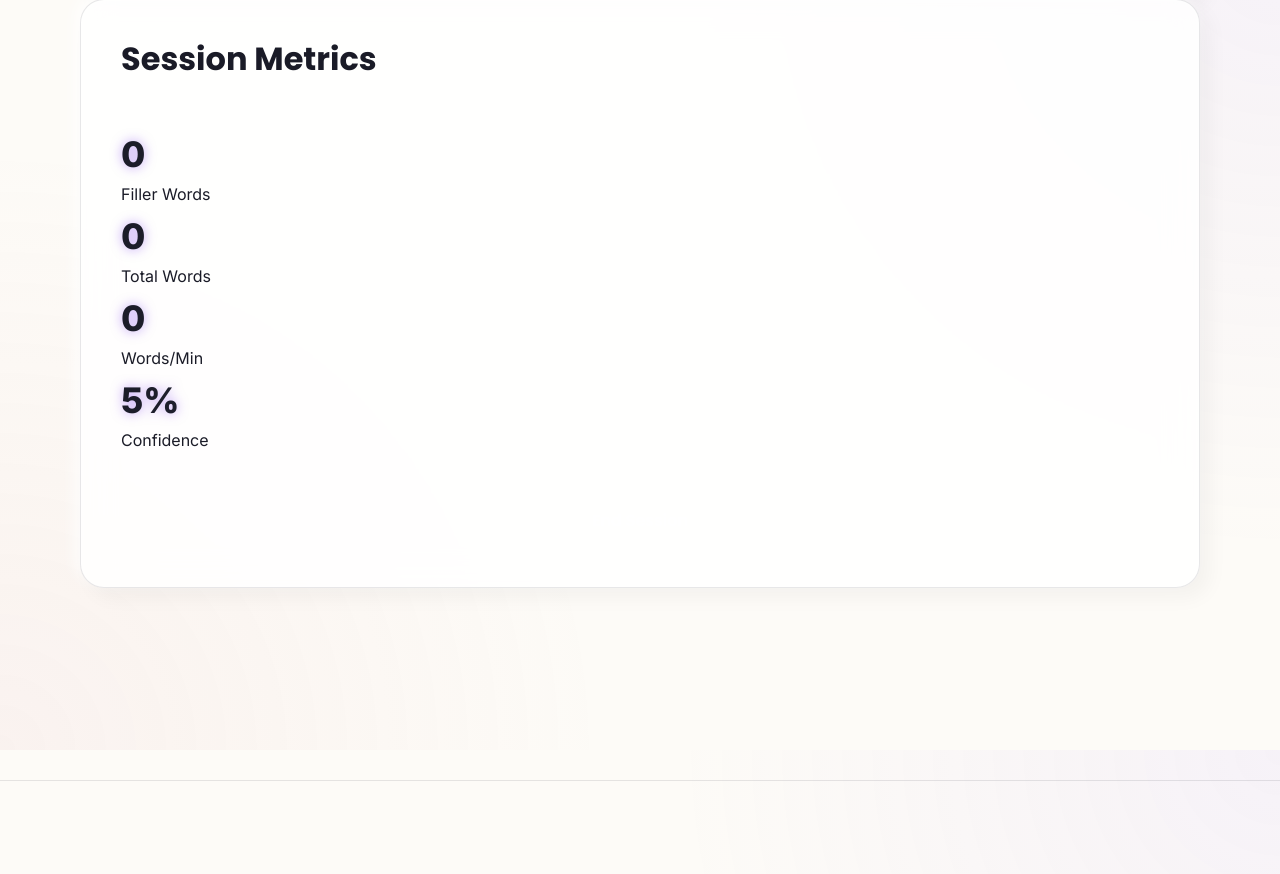
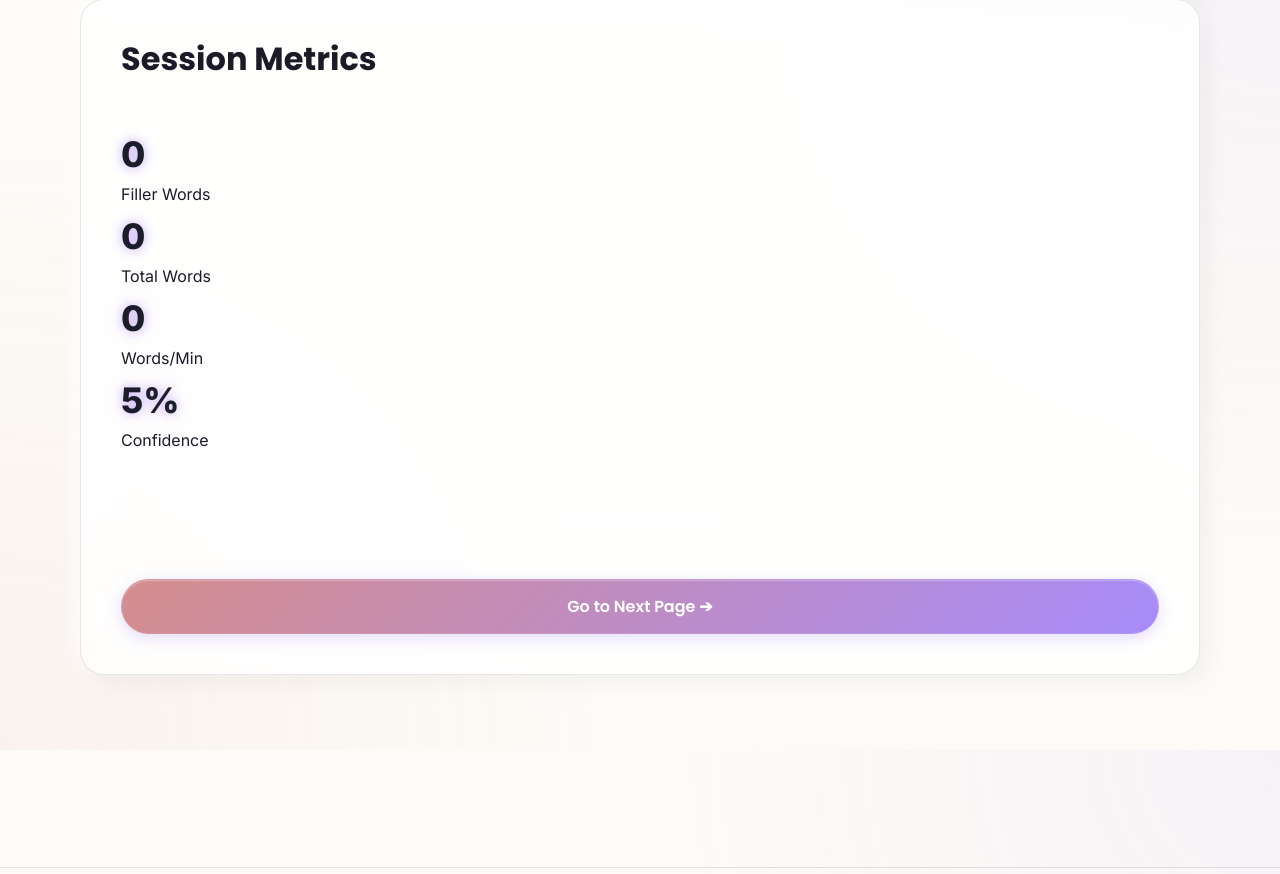
Before and after one commit to ilmaanoor/voxveil, a PHP site: page /practice.php in a window 1280 px wide. Shown: the part 1650-2524 px from the top of the page. Run offline with PHP 8.4, Linux system fonts and the light colour scheme; the visitor is signed in with stand-in values (Sample User, id 1); data comes from the database, SQL or seed files in the repository.

Commit message:
Save changes to practice, progress, and form pages

```diff
--- a/form.php
+++ b/form.php
@@ -186,8 +186,11 @@ header("Expires: 0");
                                 Back
                             </button>
                             <button type="submit" class="btn btn-success">
-                                Save & Start Practicing
+                                Save & Go to Next Page ➔
                             </button>
+                            <a href="practice.php" class="btn btn-primary" style="margin-left: auto;">
+                                Skip to Next Page ➔
+                            </a>
                         </div>
                     </div>
                 </form>
--- a/practice.php
+++ b/practice.php
@@ -145,9 +145,12 @@ if (!$profile) {
                     </div>
 
                     <div class="action-buttons mt-3">
-                        <button id="end-session-btn" class="btn btn-danger w-full">
-                            End Session
+                        <button id="end-session-btn" class="btn btn-danger w-full mb-2">
+                            End Session & Save
                         </button>
+                        <a href="progress.php" class="btn btn-primary w-full text-center" style="display: block; text-decoration: none;">
+                            Go to Next Page ➔
+                        </a>
                     </div>
                 </div>
             </div>
```
Also changed, not shown: progress.php (+7 -1 lines).
